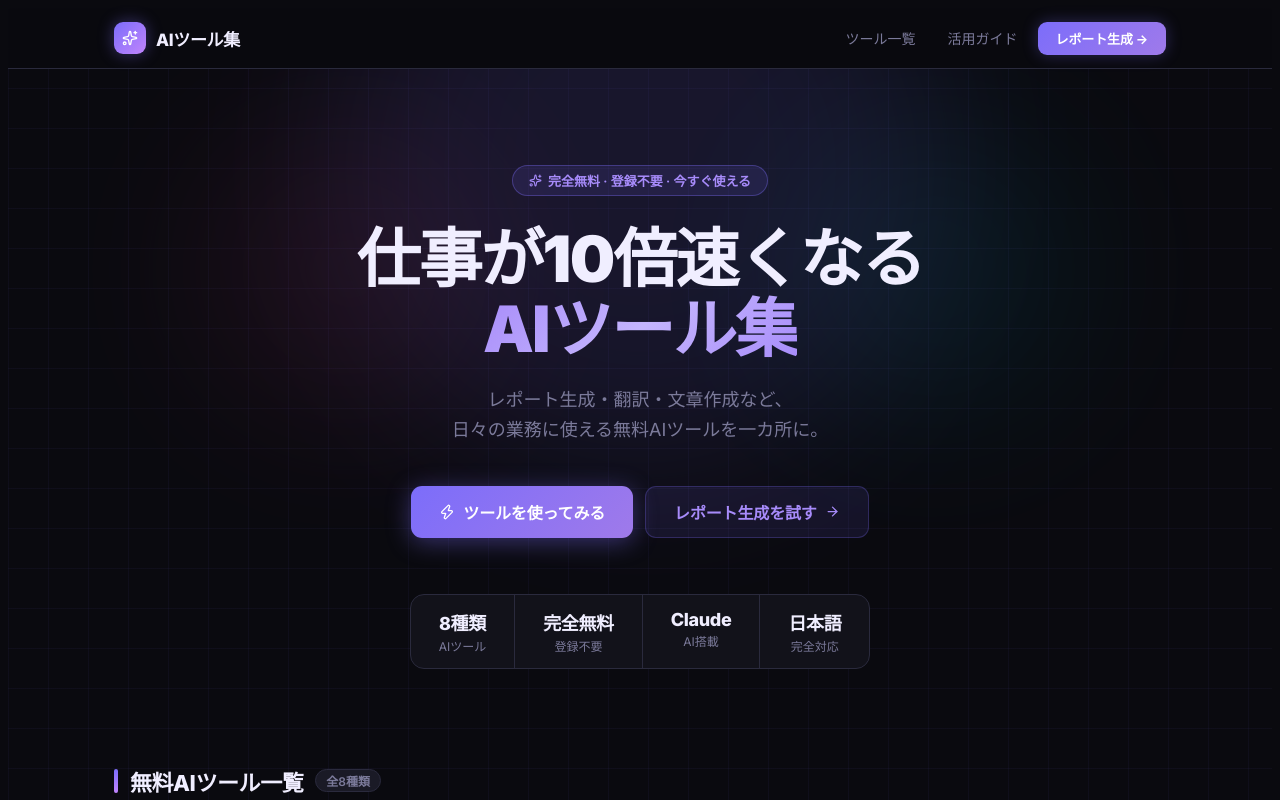
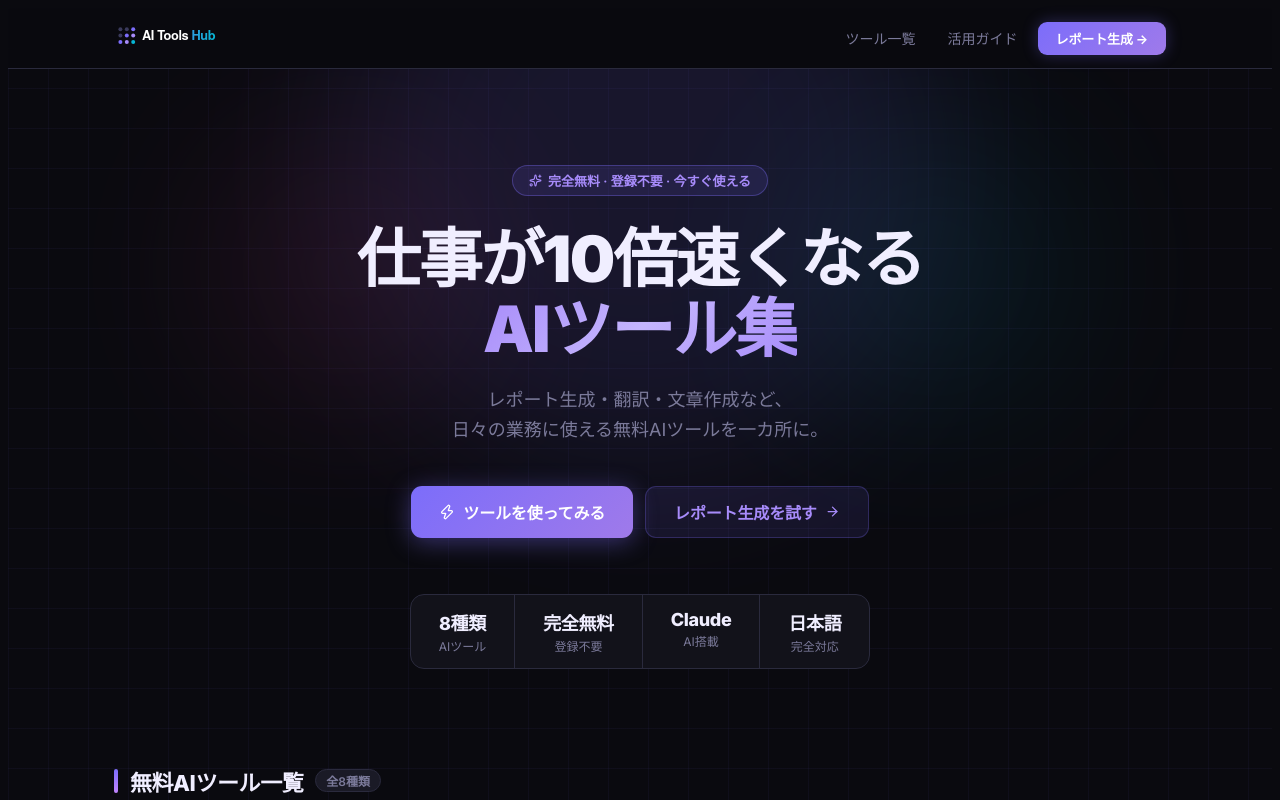
Before and after one commit to gabrielkitass/ai-tools-hub, a Next.js app: page / in a window 1280 px wide. Shown: the top 800 px of the page. Built offline with nearby package versions, Linux system fonts and the light colour scheme.

Commit message:
add logo

```diff
--- a/app/components/Nav.tsx
+++ b/app/components/Nav.tsx
@@ -1,6 +1,6 @@
 "use client";
 import Link from "next/link";
-import { Sparkles } from "lucide-react";
+import Image from "next/image";
 
 export default function Nav() {
   return (
@@ -22,22 +22,8 @@ export default function Nav() {
         alignItems: "center",
         justifyContent: "space-between",
       }}>
-        <Link href="/" style={{ display: "flex", alignItems: "center", gap: 10, textDecoration: "none" }}>
-          <div style={{
-            width: 32,
-            height: 32,
-            borderRadius: 9,
-            background: "linear-gradient(135deg, var(--accent), #c084fc)",
-            display: "flex",
-            alignItems: "center",
-            justifyContent: "center",
-            boxShadow: "0 0 16px rgba(124,109,250,0.4)",
-          }}>
-            <Sparkles size={16} color="#fff" />
-          </div>
-          <span style={{ fontWeight: 800, fontSize: 17, color: "var(--text)", letterSpacing: "-0.02em" }}>
-            AIツール集
-          </span>
+        <Link href="/" style={{ display: "flex", alignItems: "center", textDecoration: "none" }}>
+          <Image src="/logo.svg" alt="AI Tools Hub" width={160} height={40} style={{ objectFit: "contain" }} priority />
         </Link>
 
         <div style={{ display: "flex", gap: 8, alignItems: "center" }}>
```
Also changed, not shown: public/logo.svg (added).
